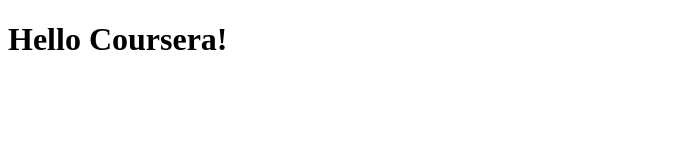
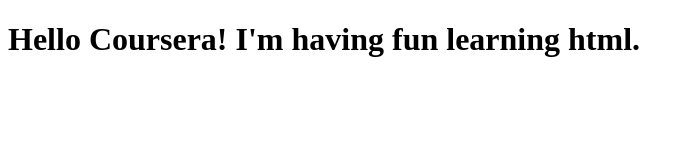
Before and after one commit to ukshitsuvarna/htmlcssuka, a plain HTML site: page website/index.html in a window 1280 px wide. Shown: the whole page, without its empty margins (0-694 px from the left). Drawn offline with Linux system fonts and the light colour scheme.

Commit message:
small addition to page content

```diff
--- a/website/index.html
+++ b/website/index.html
@@ -4,6 +4,6 @@
         <title>Hello Coursera!</title>
     </head>
     <body>
-        <h1>Hello Coursera!</h1>
+        <h1>Hello Coursera! I'm having fun learning html.</h1>
     </body>
 </html>
```
